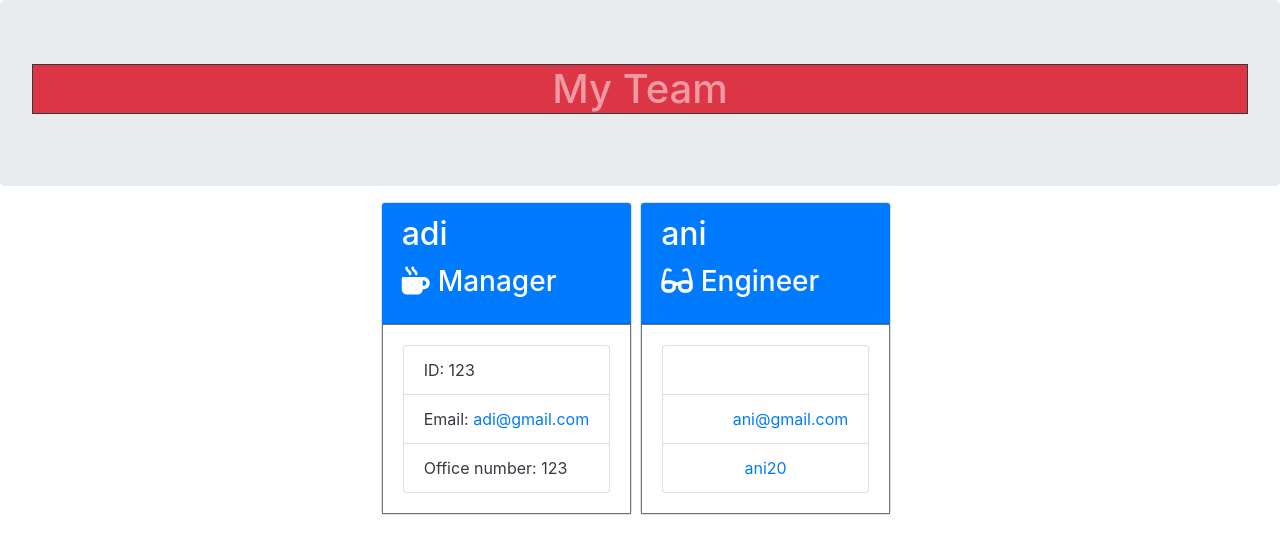
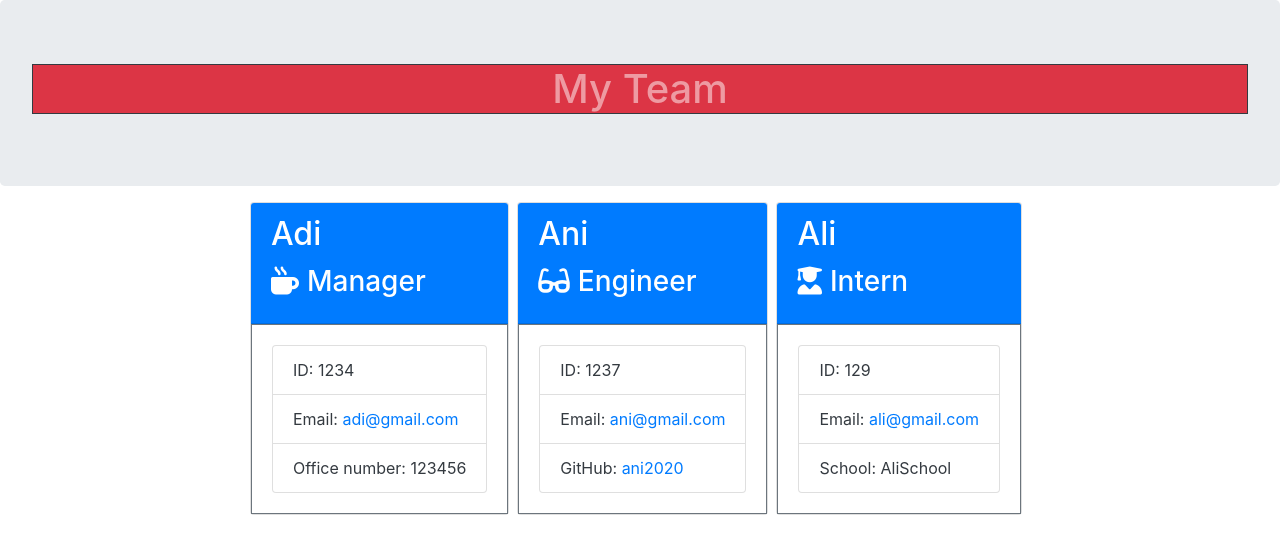
Before and after one commit to avi202020/team-profile-generator, a website: page index.html in a window 1280 px wide. Drawn offline with nearby package versions, Linux system fonts and the light colour scheme.

Commit message:
modified scripts and tests to correct data and format

```diff
--- a/index.html
+++ b/index.html
@@ -24,28 +24,42 @@
 
           <div class="card employee-card mr-2 text-white">
           <div class="card-header  bg-primary">
-              <h2 class="card-title">adi</h2>
+              <h2 class="card-title">Adi</h2>
               <h3 class="card-title"><i class="fas fa-mug-hot mr-2"></i>Manager</h3>
           </div>
           <div class="card-body border border-1 border-secondary text-dark">
               <ul class="list-group">
-                  <li class="list-group-item">ID: 123</li>
+                  <li class="list-group-item">ID: 1234</li>
                   <li class="list-group-item">Email: <a href="mailto:adi@gmail.com">adi@gmail.com</a></li>
-                  <li class="list-group-item">Office number: 123</li>
+                  <li class="list-group-item">Office number: 123456</li>
               </ul>
           </div>
       </div>
 
           <div class="card employee-card mr-2 text-white">
       <div class="card-header bg-primary">
-          <h2 class="card-title">ani</h2>
+          <h2 class="card-title">Ani</h2>
           <h3 class="card-title"><i class="fas fa-glasses mr-2"></i>Engineer</h3>
       </div>
-      <div class="card-body border border-1 border-secondary">
+      <div class="card-body border border-1 border-secondary text-dark">
           <ul class="list-group">
-              <li class="list-group-item">ID: 126</li>
+              <li class="list-group-item">ID: 1237</li>
               <li class="list-group-item">Email: <a href="mailto:ani@gmail.com">ani@gmail.com</a></li>
-              <li class="list-group-item">GitHub: <a href="https://github.com/ani20" target="_blank" rel="noopener noreferrer">ani20</a></li>
+              <li class="list-group-item">GitHub: <a href="https://github.com/ani2020" target="_blank" rel="noopener noreferrer">ani2020</a></li>
+          </ul>
+      </div>
+  </div>
+
+          <div class="card employee-card mr-2 text-white">
+      <div class="card-header bg-primary">
+          <h2 class="card-title">Ali</h2>
+          <h3 class="card-title"><i class="fas fa-user-graduate mr-2"></i>Intern</h3>
+      </div>
+      <div class="card-body border border-1 border-secondary text-dark">
+          <ul class="list-group">
+              <li class="list-group-item">ID: 129</li>
+              <li class="list-group-item">Email: <a href="mailto:ali@gmail.com">ali@gmail.com</a></li>
+              <li class="list-group-item">School: AliSchool</li>
           </ul>
       </div>
   </div>
```
Also changed, not shown: README.md, screenshots/application_execution_demo.png (added), screenshots/application_output_demo.png (added), screenshots/test_execution_demo.png (added).
